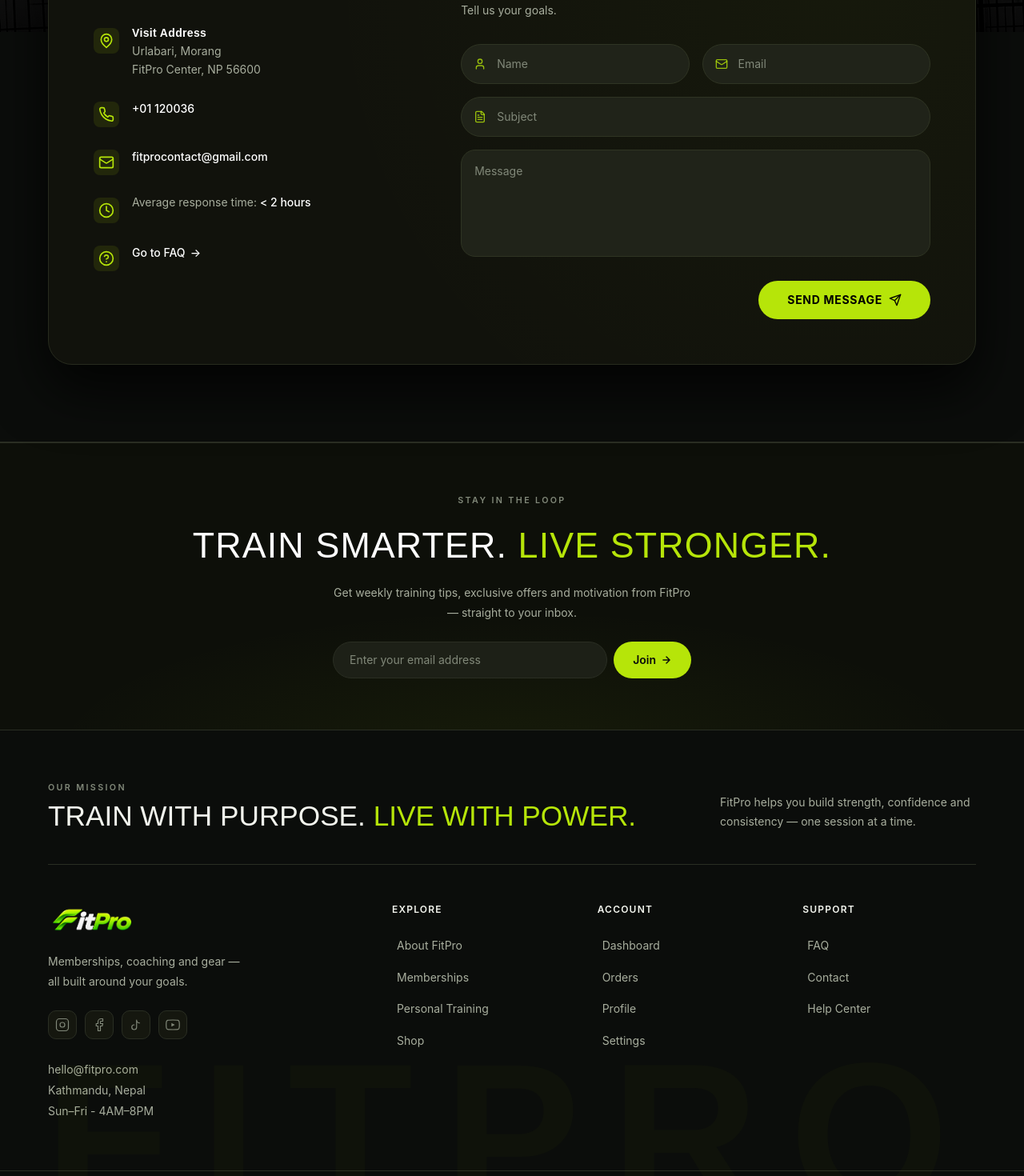
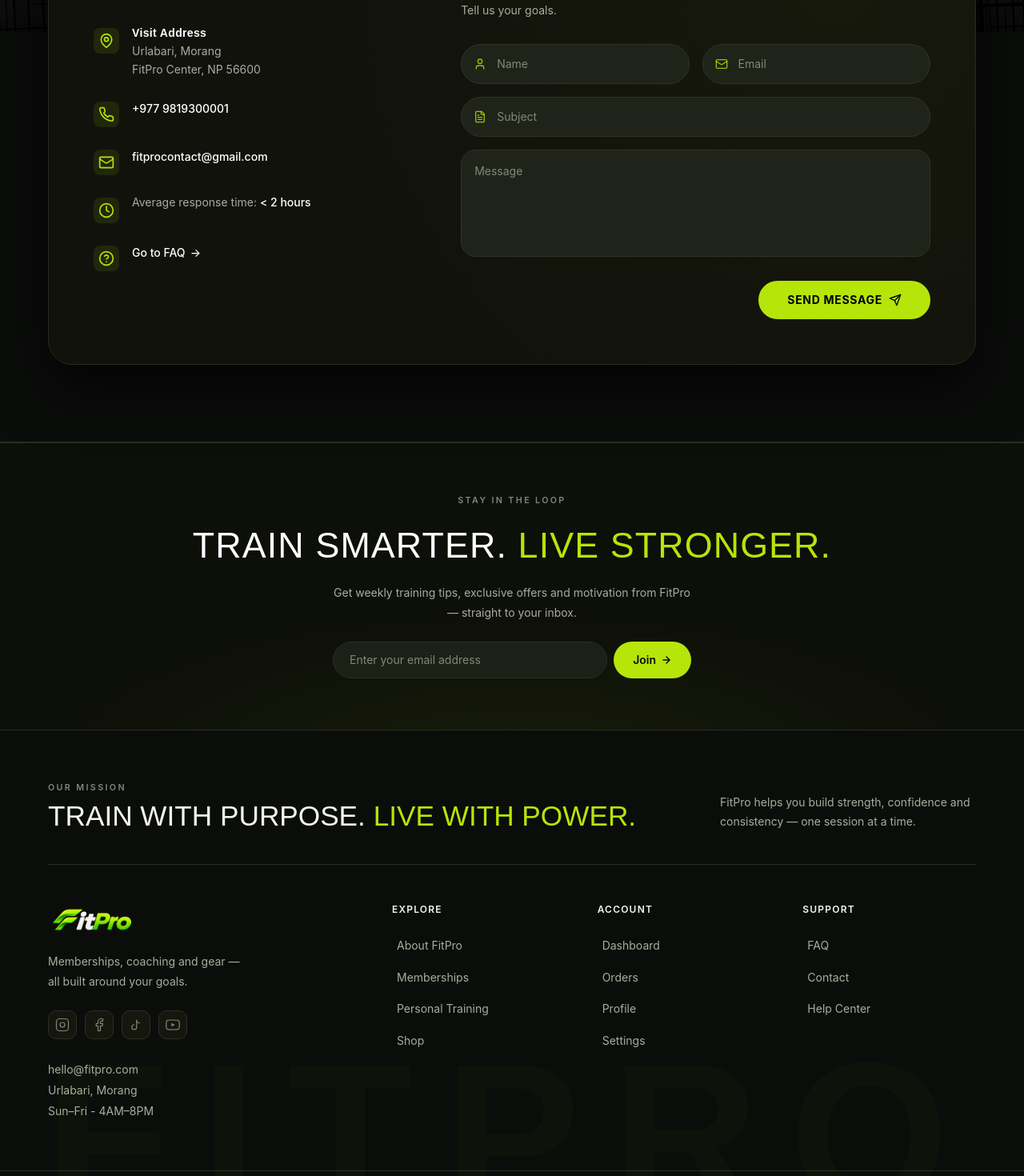
Before and after one commit to aryanstha-tech/FitPro, a Next.js app in the folder frontend/: page /contact in a window 1280 px wide. Shown: the part 500-1970 px from the top of the page at 80% size. Built offline with nearby package versions, Linux system fonts and the light colour scheme; no server answers.

Commit message:
aboutus-incomplete

```diff
--- a/frontend/app/contact/page.tsx
+++ b/frontend/app/contact/page.tsx
@@ -167,7 +167,7 @@
                       href="tel:+0112003655"
                       className="text-sm font-medium text-white hover:text-accent transition-colors"
                     >
-                      +01 120036
+                      +977 9819300001
                     </a>
                   </div>
                 </div>
--- a/frontend/app/globals.css
+++ b/frontend/app/globals.css
@@ -199,6 +199,23 @@
 }
 
 
+/* Register form placeholder visibility */
+
+.rp-card input::placeholder {
+  color: #73786d;
+  opacity: 1;
+}
+
+.rp-card input::-webkit-input-placeholder {
+  color: #73786d;
+  opacity: 1;
+}
+
+.rp-card input::-moz-placeholder {
+  color: #73786d;
+  opacity: 1;
+}
+
 /* Password eye */
 
 .rp-eye-btn {
--- a/frontend/app/register/page.tsx
+++ b/frontend/app/register/page.tsx
@@ -169,7 +169,7 @@
         htmlFor={id}
         style={{
           fontSize: 11,
-          color: "#D0D0D0",
+          color: "#d0d0d0",
           fontWeight: 500,
           letterSpacing: "0.02em",
           lineHeight: 1.2,
--- a/frontend/components/layout/Footer.tsx
+++ b/frontend/components/layout/Footer.tsx
@@ -316,7 +316,7 @@
                 >
                   hello@fitpro.com
                 </a>
-                <span>Kathmandu, Nepal</span>
+                <span>Urlabari, Morang</span>
                 <span>Sun–Fri - 4AM–8PM</span>
               </div>
             </div>
```
Also changed, not shown: 1 other file (tests, documents, lock files or other folders).
